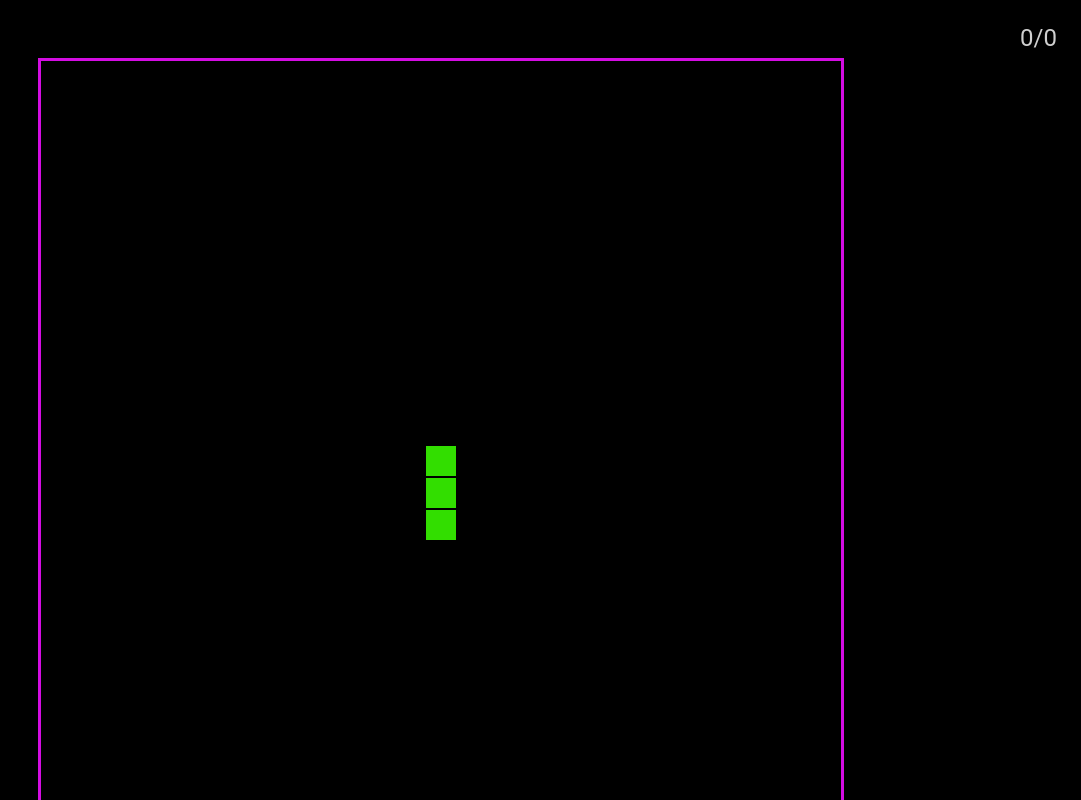
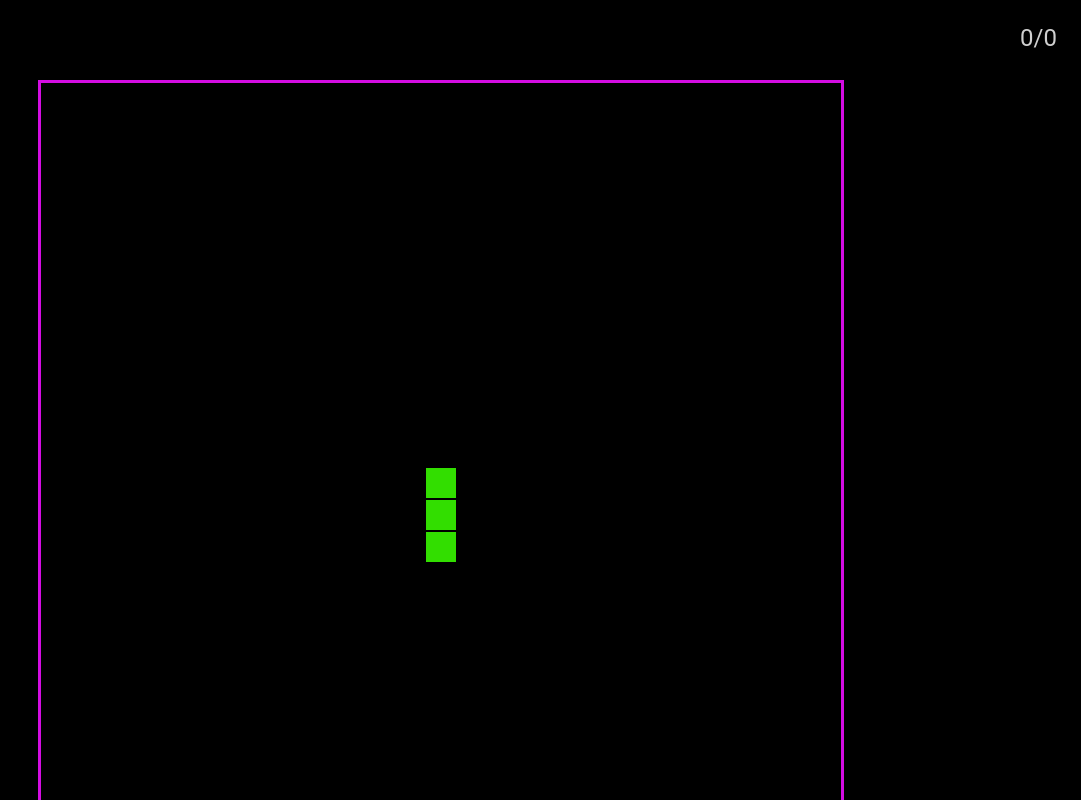
Before and after one commit to manLuke/snake, a Nuxt app: page / in a window 1280 px wide. Shown: the top 800 px of the page, without its empty margins (199-1280 px from the left). Built offline with nearby package versions, Linux system fonts and the light colour scheme.

Commit message:
remove title

```diff
--- a/app.vue
+++ b/app.vue
@@ -3,7 +3,6 @@
     <nav class="navbar">
       <span>{{ `${score}/${record}` }}</span>
     </nav>
-    <h1>Snake {{ d }}</h1>
     <div class="snake-container" :style="{ '--size': cssSize }">
       <div v-for="x in size" class="snake-row" :key="x">
         <div v-for="y in size" class="snake-cell" :key="y"
@@ -138,6 +137,7 @@ body {
   @include flex-center;
   align-items: center;
   border: 3px solid #d40de2;
+  margin-top: 5rem;
 }
 
 .snake-cell {
```
